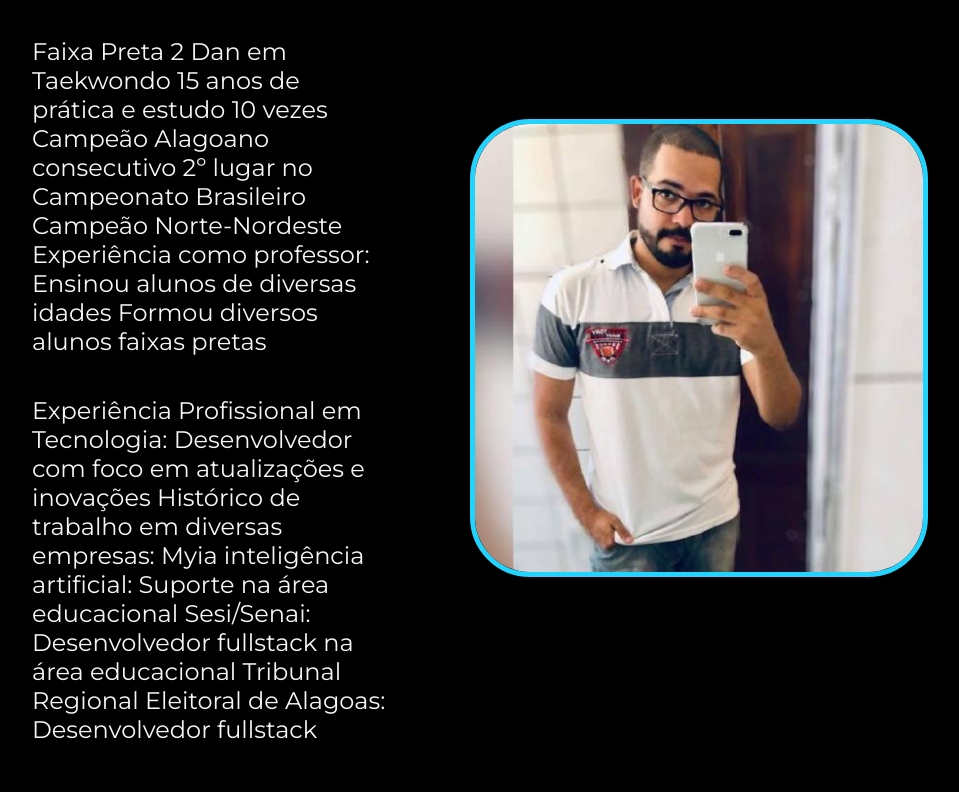
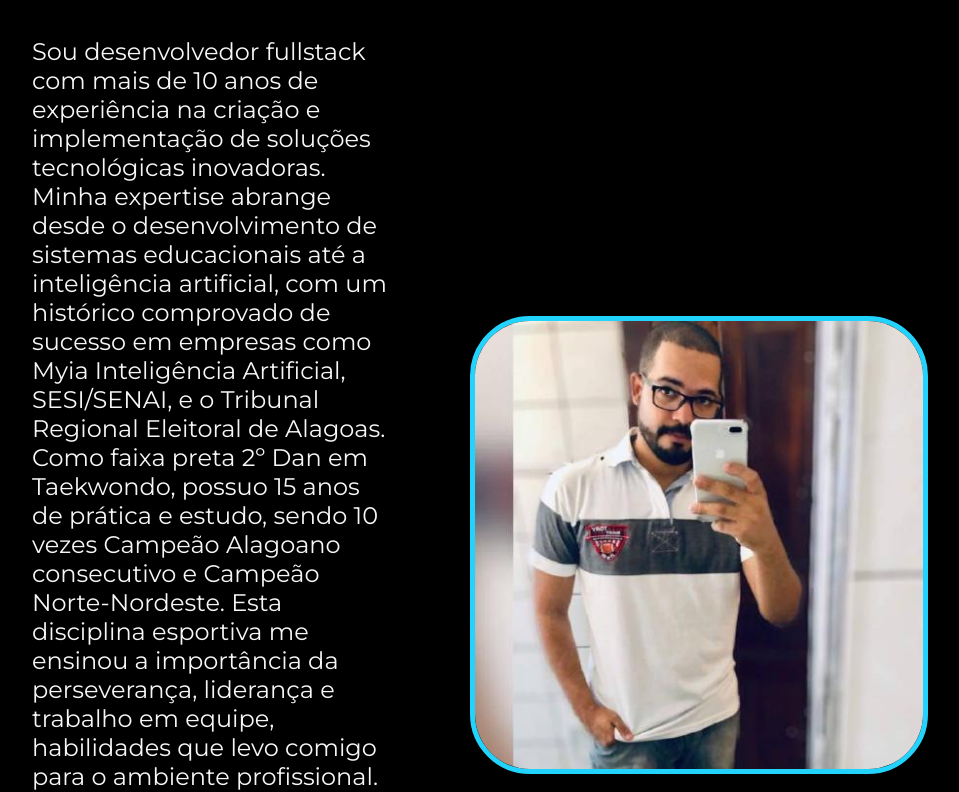
Before and after one commit to kemuelkesley/about-me, a plain HTML site: page about.html in a window 1280 px wide. Shown: the part 167-959 px from the top of the page, without its empty margins (160-1119 px from the left). Drawn offline with nearby package versions, Linux system fonts and the light colour scheme.

Commit message:
alteração de mensagem do texo

```diff
--- a/about.html
+++ b/about.html
@@ -21,23 +21,13 @@
         <section class="apresentacao__conteudo">
             <h1 class="apresentacao__conteudo__titulo">Sobre mim</h1>
             <p class="apresentacao__conteudo__texto">
-                Faixa Preta 2 Dan em Taekwondo
-                15 anos de prática e estudo
-                10 vezes Campeão Alagoano consecutivo
-                2º lugar no Campeonato Brasileiro
-                Campeão Norte-Nordeste
-                Experiência como professor:
-                Ensinou alunos de diversas idades
-                Formou diversos alunos faixas pretas
-            <p class="apresentacao__conteudo__texto">
-                Experiência Profissional em Tecnologia:
+                Sou desenvolvedor fullstack com mais de 10 anos de experiência na criação e implementação de soluções tecnológicas
+                inovadoras. Minha expertise abrange desde o desenvolvimento de sistemas educacionais até a inteligência artificial, com um histórico comprovado de sucesso em empresas como Myia Inteligência Artificial, SESI/SENAI, e o Tribunal Regional Eleitoral de Alagoas.
 
-                Desenvolvedor com foco em atualizações e inovações
-                Histórico de trabalho em diversas empresas:
-                Myia inteligência artificial: Suporte na área educacional
-                Sesi/Senai: Desenvolvedor fullstack na área educacional
-                Tribunal Regional Eleitoral de Alagoas: Desenvolvedor fullstack
-            </p>
+                Como faixa preta 2º Dan em Taekwondo, possuo 15 anos de prática e estudo, sendo 10 vezes Campeão Alagoano consecutivo e Campeão Norte-Nordeste. Esta disciplina esportiva me ensinou a importância da perseverança, liderança e trabalho em equipe, habilidades que levo comigo para o ambiente profissional.
+
+                Sou apaixonado por aprender e aplicar novas tecnologias para resolver problemas complexos e estou sempre em busca de oportunidades para crescer e contribuir para projetos desafiadores. Minha missão é usar minhas habilidades e experiências para desenvolver soluções que façam a diferença.
+            </P>
         </section>
         <img class="apresentacao__imagem" src="./assets/perfil_kemuel.jpg" alt="Foto da Joana Santos programando">
     </main>
```
